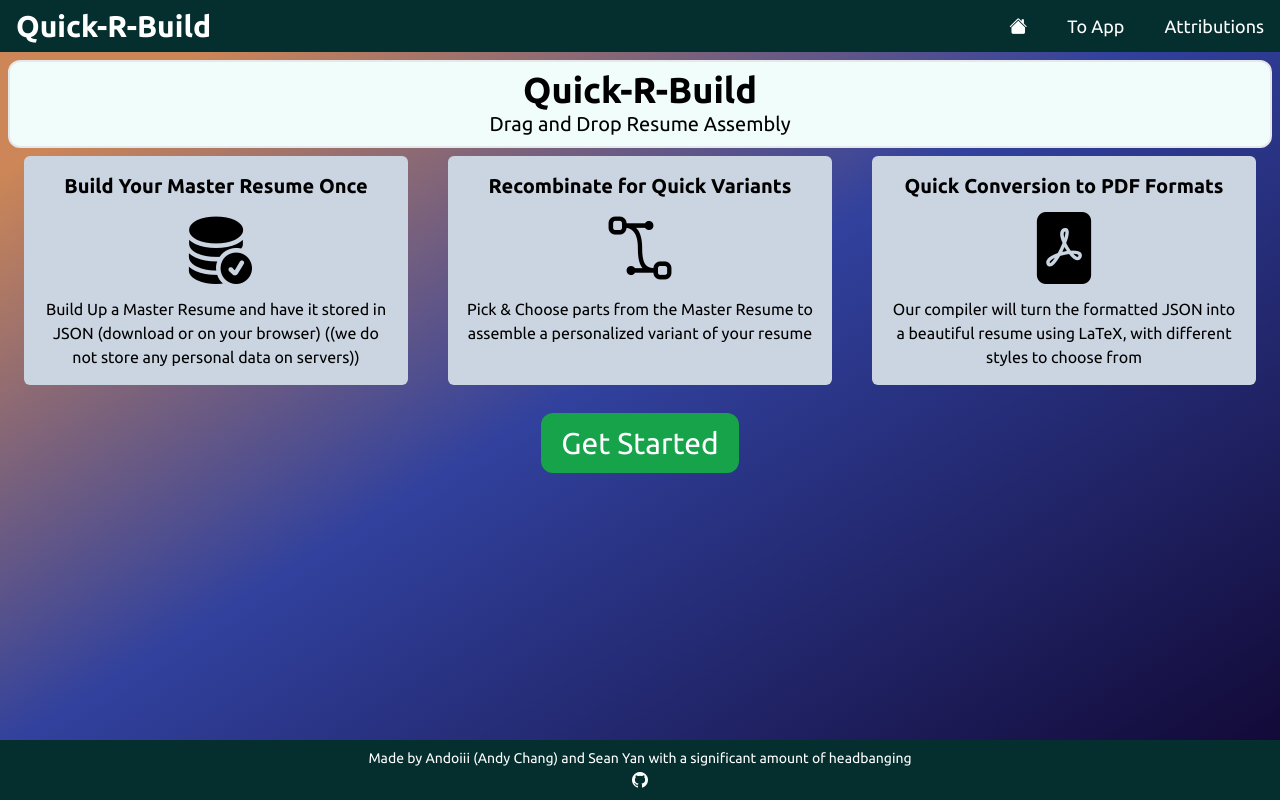
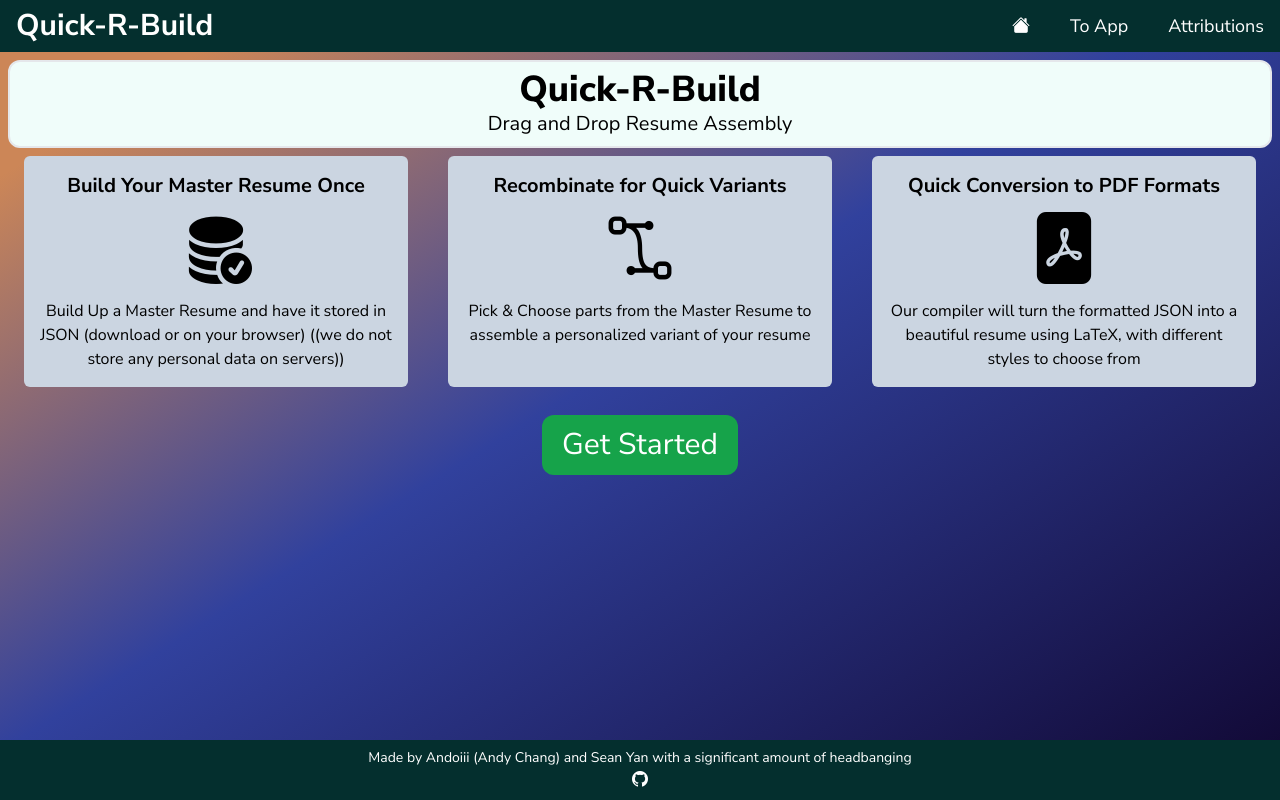
Before and after one commit to Andy-Sean/quick-r-build, a Next.js app: page / in a window 1280 px wide. Built offline with nearby package versions, Linux system fonts and the light colour scheme.

Commit message:
Changed Font to Nunito Sans because Ubuntu being bad

```diff
--- a/src/app/(info)/page.js
+++ b/src/app/(info)/page.js
@@ -28,7 +28,7 @@ export default function Home() {
         </div>
 
         <div className="transition-all rounded-xl text-center p-2 bg-teal-50 text-black group-hover:bg-teal-50/40 border-2">
-          <h1 className="font-semibold text-4xl">Quick-R-Build</h1>
+          <h1 className="font-extrabold text-4xl">Quick-R-Build</h1>
           <h2 className="text-xl">Drag and Drop Resume Assembly</h2>
         </div>
       </div>
--- a/src/app/layout.js
+++ b/src/app/layout.js
@@ -2,13 +2,13 @@
 
 import "./globals.css";
 import "bootstrap-icons/font/bootstrap-icons.css";
-import { Ubuntu } from "next/font/google";
+import { Nunito_Sans } from "next/font/google";
 
-const ubuntu = Ubuntu({
-  weight: ["300", "400", "500", "700"],
+const font = Nunito_Sans({
+  weight: ["300", "400", "700", "800", "900"],
   subsets: ["latin"],
   style: ["italic", "normal"],
-  display: "swap",
+  display: "auto",
   fallback: ["system-ui", "arial", "verdana"],
 });
 
@@ -21,7 +21,7 @@ export const metadata = {
 export default function RootLayout({ children }) {
   return (
     <html lang="en">
-      <body className={ubuntu.className}>{children}</body>
+      <body className={font.className}>{children}</body>
     </html>
   );
 }
```
